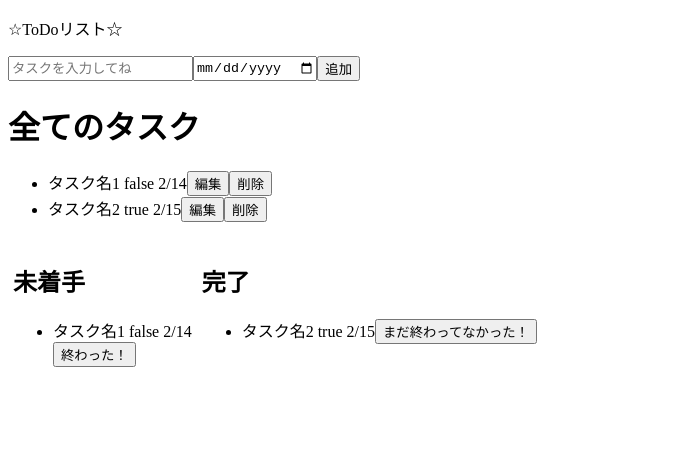
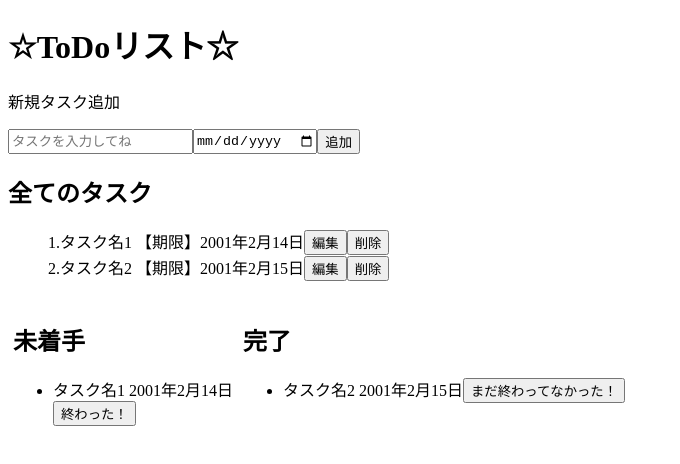
Before and after one commit to ayaka910kudo/practice4, a Next.js app: page /practice/todoApp in a window 1280 px wide. Shown: the top 464 px of the page, without its empty margins (0-680 px from the left). Built offline with nearby package versions, Linux system fonts and the light colour scheme.

Commit message:
isCompletedの値を非表示にしてタスクの表示を整えた

```diff
--- a/src/pages/practice/todoApp.jsx
+++ b/src/pages/practice/todoApp.jsx
@@ -1,7 +1,6 @@
 import { useState } from "react";
 
 // 上から順に実施してください。
-// TODO isCompletedの値が表示されているので削除してください。
 // TODO タスク作成の入力項目の色が気持ち悪いのでスタイルを削除してください。
 // TODO ToDo編集モーダルで期限が編集できないので、編集できるようにしてください。
 // TODO タスク名、期限、編集ボタン、削除ボタンが1行で表示されており、UIとして良くないのでテーブルで表示してください。
@@ -86,9 +85,15 @@ const TodoApp = () => {
     { task: "タスク名2", isCompleted: true, date: "2/15" },
   ]);
 
+  const formatDate = (dateString) => {
+    const options = { year: "numeric", month: "long", day: "numeric" };
+    return new Date(dateString).toLocaleDateString("ja-JP", options);
+  };
+
   return (
     <>
-      <p>☆ToDoリスト☆</p>
+      <h1>☆ToDoリスト☆</h1>
+      <p>新規タスク追加</p>
       <div style={{ display: "flex" }}>
         <input
           type="text"
@@ -118,14 +123,15 @@ const TodoApp = () => {
         </button>
       </div>
 
-      <h1>全てのタスク</h1>
-      <ul>
+      <h2>全てのタスク</h2>
+
+      <ul style={{ listStyleType: "none" }}>
         {todo.map((item, index) => (
           <li
             key={index} //繰り返しのものに必要
           >
-            {`${item.task}
-           ${item.isCompleted} ${item.date}`}
+            {`${index + 1}.${item.task}
+            【期限】${formatDate(item.date)}`}
             <button
               onClick={() => {
                 setEditIndex(index);
@@ -156,7 +162,7 @@ const TodoApp = () => {
                 !item.isCompleted && (
                   <div>
                     <li key={index}>
-                      {`${item.task} ${item.isCompleted} ${item.date}`}
+                      {`${item.task} ${formatDate(item.date)}`}
                     </li>
                     <button
                       onClick={(event) => {
@@ -180,7 +186,7 @@ const TodoApp = () => {
                 // isCompleted が true の場合のみ表示
                 item.isCompleted && (
                   <li key={index}>
-                    {`${item.task} ${item.isCompleted} ${item.date}`}
+                    {`${item.task} ${formatDate(item.date)}`}
                     <button
                       onClick={() => {
                         const copyTodo = [...todo];
```
